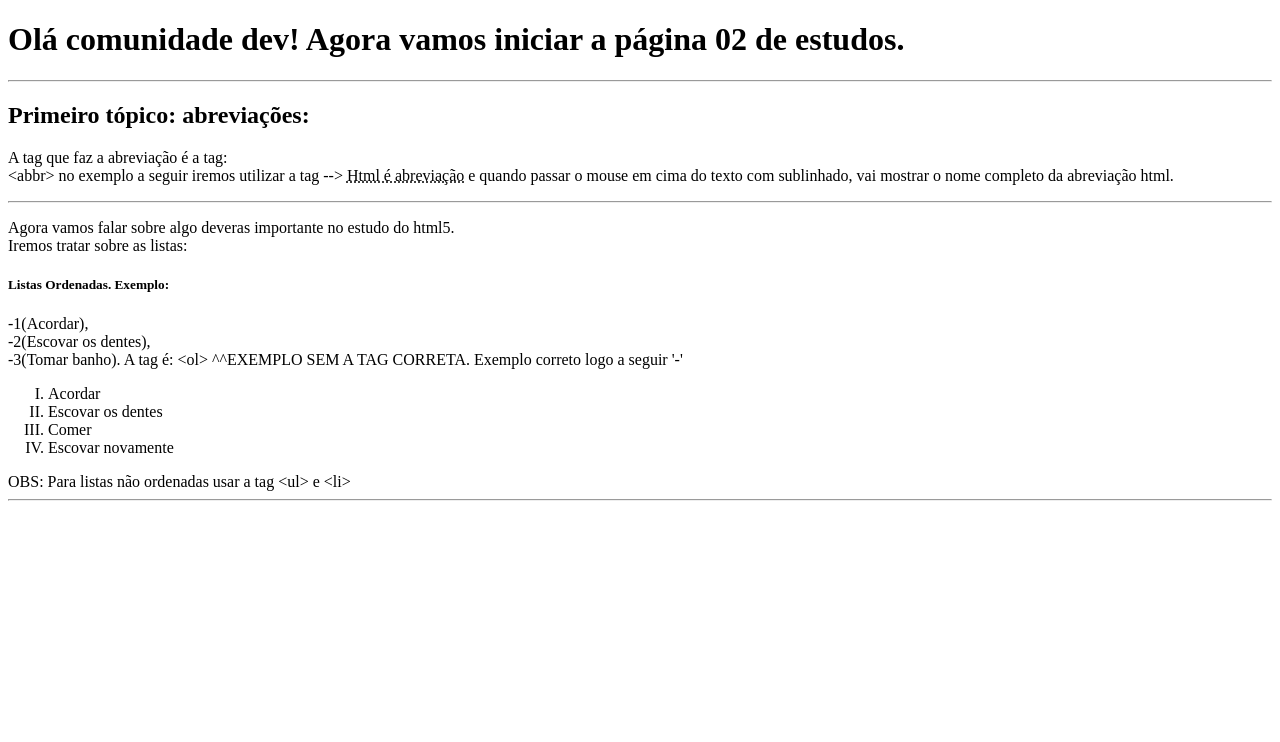
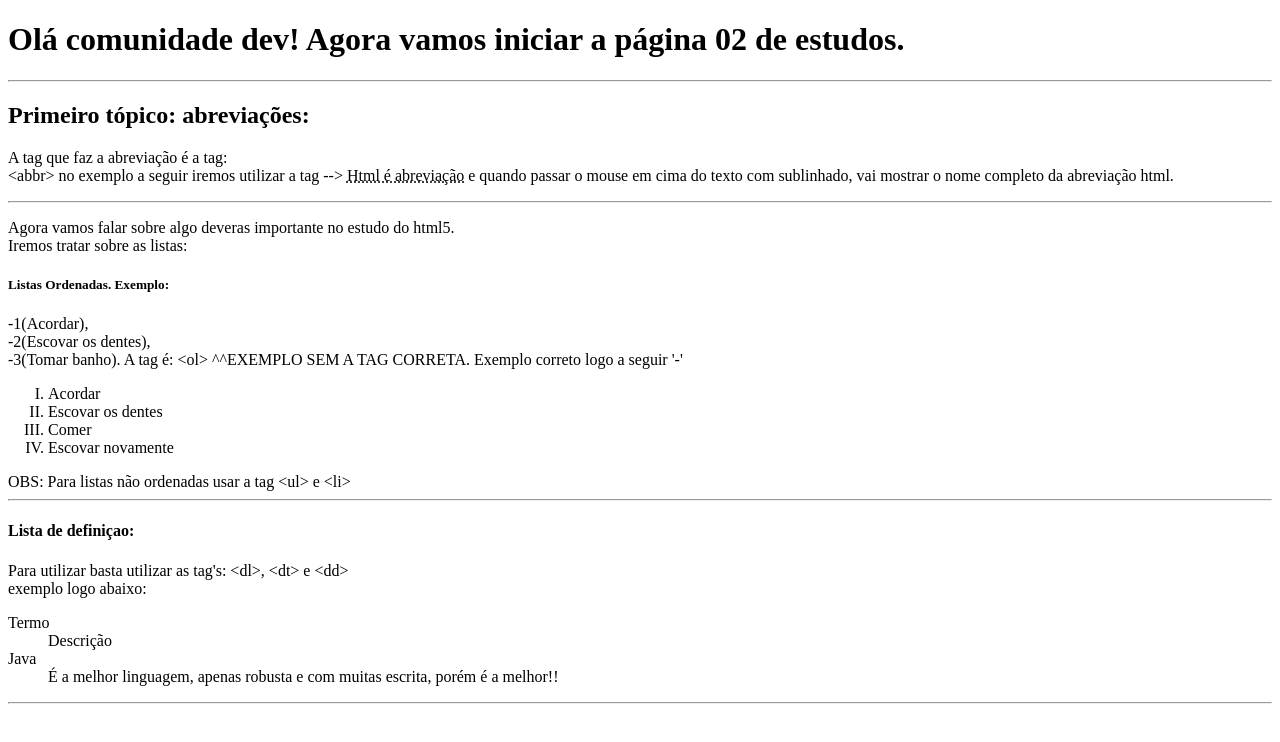
Before and after one commit to ViniciusEderman/Html-Css-Course, a plain HTML site: page Html-Css/index2.html in a window 1280 px wide. Drawn offline with Linux system fonts and the light colour scheme.

Commit message:
Adicionando ao material as tag's: dd, dt e dd

```diff
--- a/Html-Css/index2.html
+++ b/Html-Css/index2.html
@@ -37,4 +37,19 @@
     </p>
 </body>
 
+<body>
+    <h4>Lista de definiçao:</h4>
+    <p>Para utilizar basta utilizar as tag's: &lt;dl&gt;, &lt;dt&gt; e &lt;dd&gt;<br>
+        exemplo logo abaixo: <br>
+    </p>
+    <dl>
+        <dt>Termo</dt>
+        <dd>Descrição</dd>
+        <dt>Java</dt>
+        <dd>É a melhor linguagem, apenas robusta e com muitas escrita, porém é a melhor!!</dd>
+    </dl>
+     <hr>
+
+</body>
+
 </html>
```
